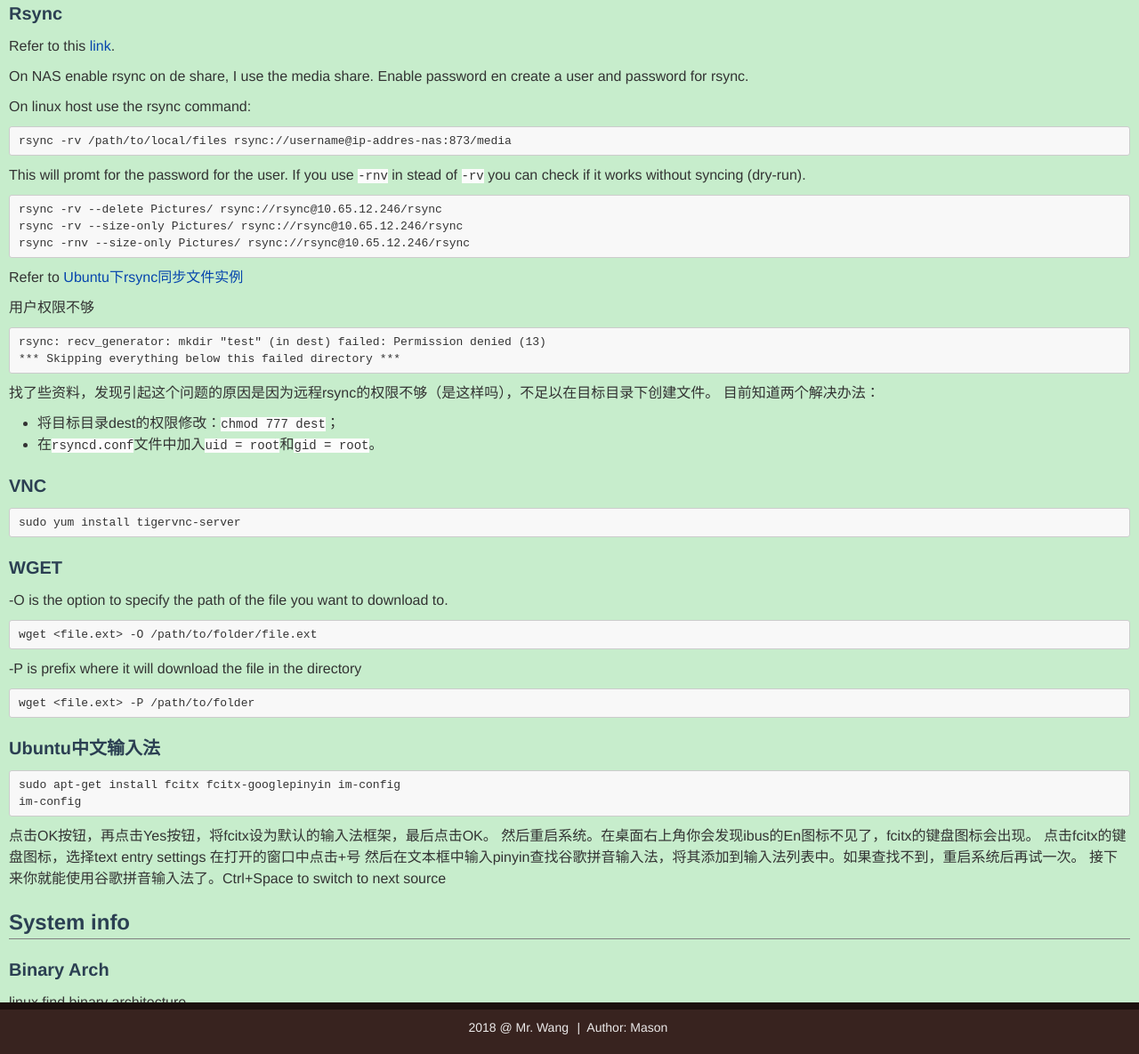
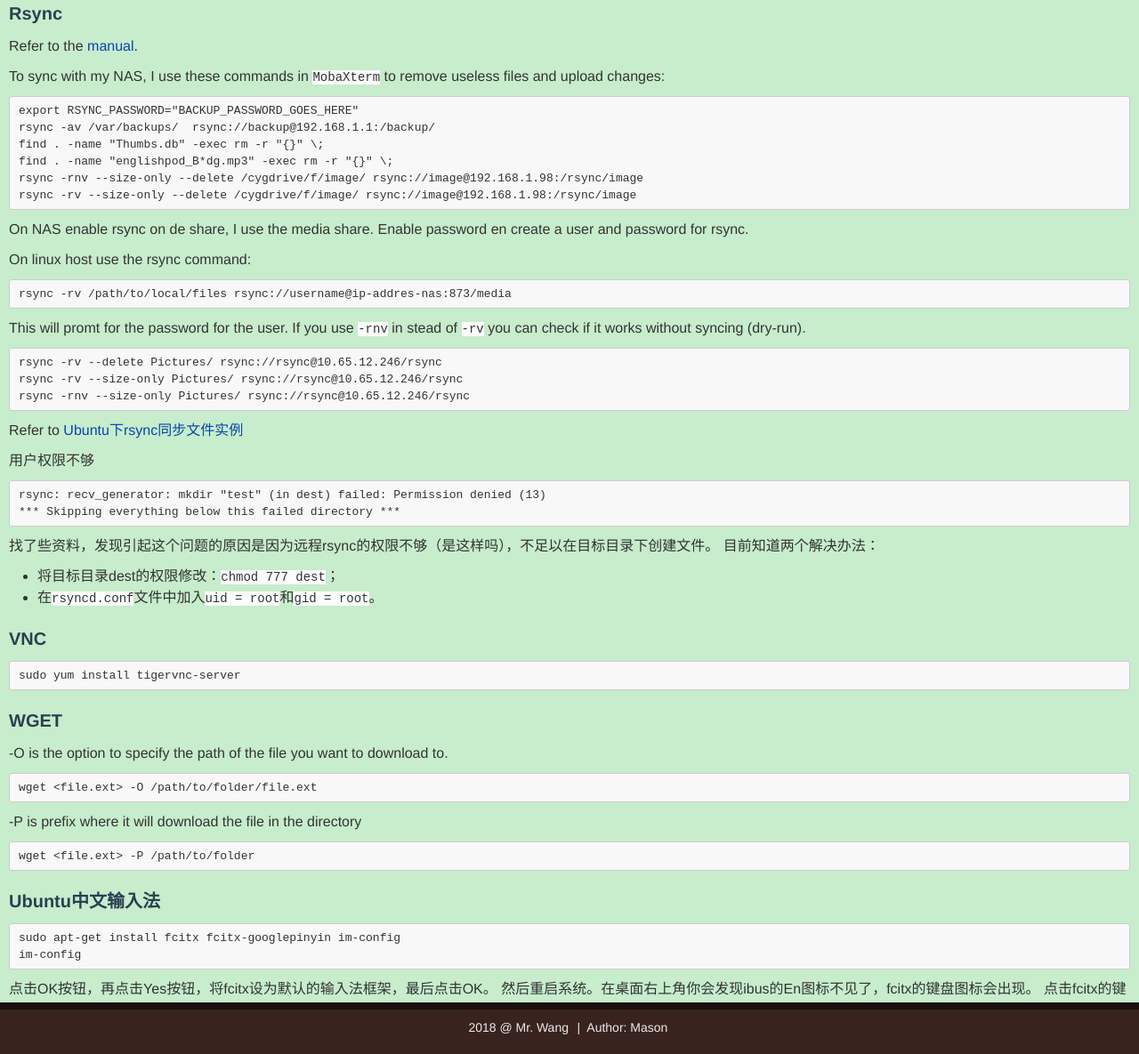
Before and after one commit to mason-mx/jekyll_demo, a Jekyll site: the page built from _posts/1000-01-01-linux.md, in a window 1280 px wide and 1400 px high, scrolled down 668 px. Shown: the part 215-1400 px from the top of the window at 89% size. Built offline with Jekyll 4.4.1, drawn with Linux system fonts in a browser that asks for light colours.

Commit message:
update posts
Change-Id: I15097a551e5ebfb018e2052a983b4eb8b0f55c53

````diff
--- a/_posts/1000-01-01-linux.md
+++ b/_posts/1000-01-01-linux.md
@@ -30,7 +30,18 @@ Screen Terminal Multiplexer Commands
 
 ### Rsync
 
-Refer to this [link](http://man.linuxde.net/rsync).
+Refer to the [manual](http://man.linuxde.net/rsync).
+
+To sync with my NAS, I use these commands in `MobaXterm` to remove useless files and upload changes:
+
+```
+export RSYNC_PASSWORD="BACKUP_PASSWORD_GOES_HERE"
+rsync -av /var/backups/  rsync://backup@192.168.1.1:/backup/
+find . -name "Thumbs.db" -exec rm -r "{}" \;
+find . -name "englishpod_B*dg.mp3" -exec rm -r "{}" \;
+rsync -rnv --size-only --delete /cygdrive/f/image/ rsync://image@192.168.1.98:/rsync/image
+rsync -rv --size-only --delete /cygdrive/f/image/ rsync://image@192.168.1.98:/rsync/image
+```
 
 On NAS enable rsync on de share, I use the media share. Enable password en create a user and password for rsync.
 
--- /dev/null
+++ b/_posts/1000-01-01-paintingonshirt.html
@@ -0,0 +1,6 @@
+---
+layout: post
+title: Painting on my old T-shirt
+---
+<h1>Village Street in Auvers-Van Gogh</h1>
+<img src="{{ "/images/Village-Street-in-Auvers.jpg" | prepend: site.baseurl }}" alt="" class="post-photo-full" />
--- a/_sass/_layout.scss
+++ b/_sass/_layout.scss
@@ -235,8 +235,6 @@ article header p {
 	border-right: 1px solid transparent;
 }
 
-
-
 .tag:hover {
 	background-color: crimson;
 	color: white;
@@ -244,6 +242,10 @@ article header p {
 
 .tag:hover::after {
 	border-left-color: crimson;
+}
+
+.post-photo-full {
+	max-width: 100%;
 }
 
 .copyright {
````
Also changed, not shown: _posts/1000-01-01-web.md (+40 -3 lines), 1 other file.
